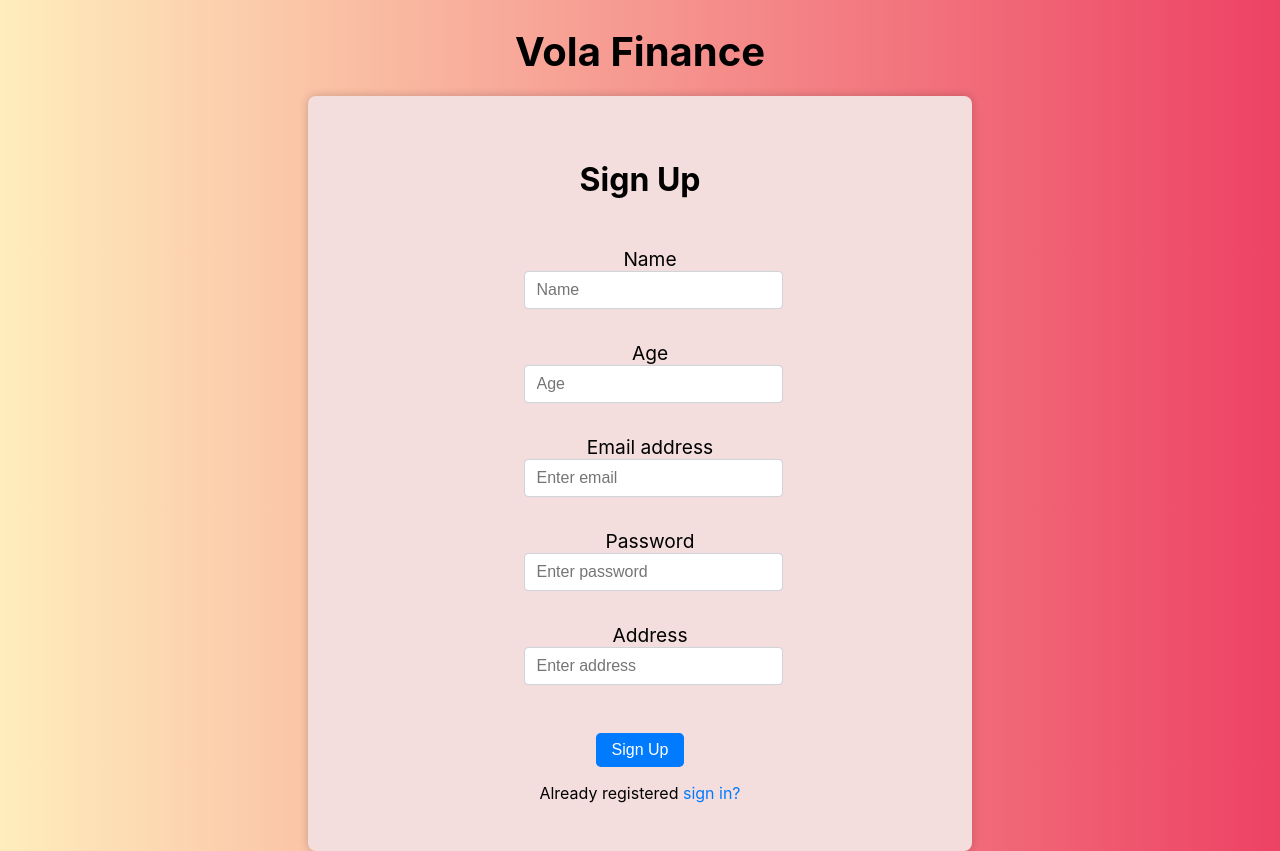
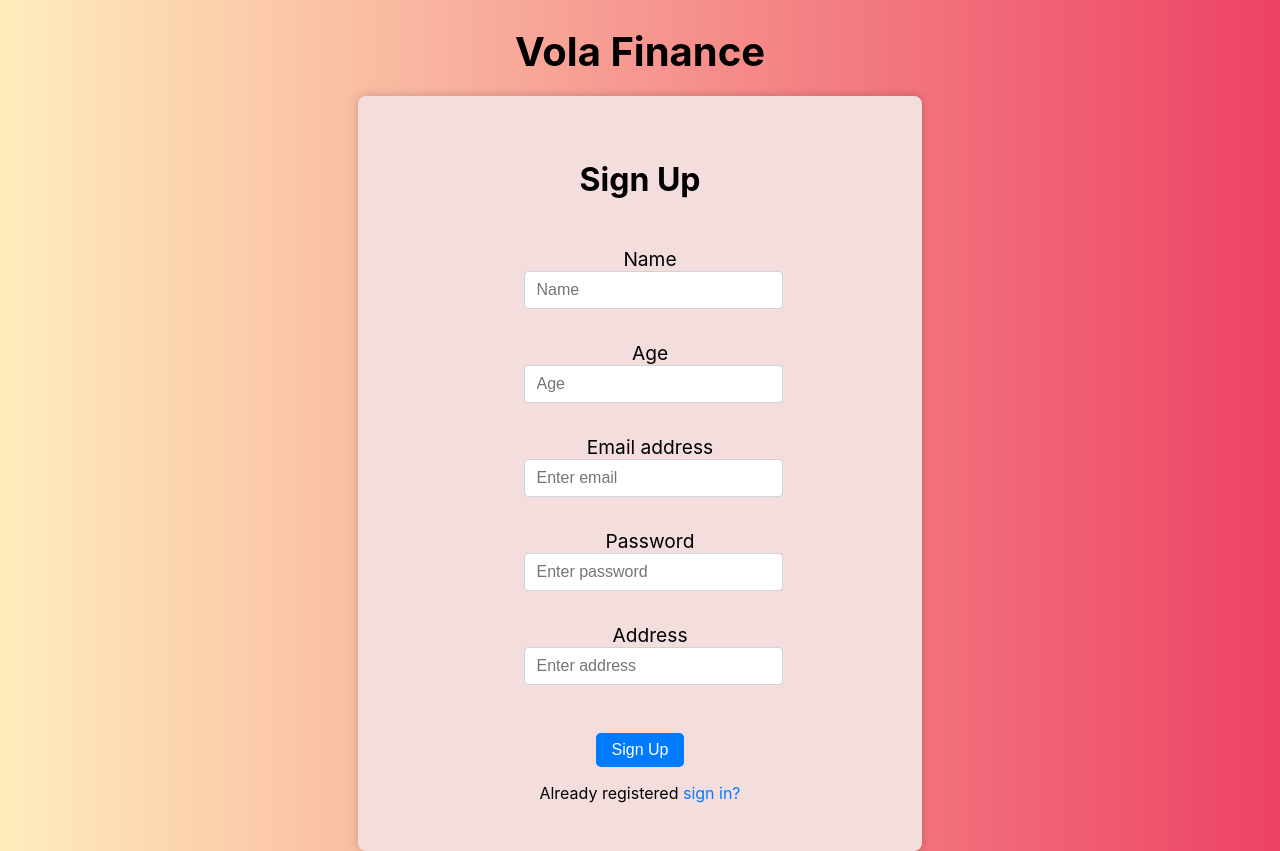
Before and after one commit to shreyad10/Mysql-frontemd, a React (Create React App) app: page /signup in a window 1280 px wide. Built offline with nearby package versions, Linux system fonts and the light colour scheme.

Commit message:
google sign in handled

```diff
--- a/src/App.css
+++ b/src/App.css
@@ -47,7 +47,7 @@ body{
   background-image: linear-gradient(to left,#ed4264 , #ffedbc);
 }
 
-form {
+.loginbox {
   display: flex;
   flex-direction: column;
   align-items: center;
@@ -141,8 +141,18 @@ button:hover {
 
 /* {signup} */
 
-form {
+.SignUpForm {
   max-width: 600px;
+  display: flex;
+  flex-direction: column;
+  align-items: center;
+  justify-content: center;
+  background-color: #f4dddd;
+  padding: 2rem;
+  border-radius: 0.5rem;
+  box-shadow: 0px 0px 10px rgba(0, 0, 0, 0.2);
+  width: 90%;
+  max-width: 500px;
   margin: 0 auto;
 }
 
--- a/src/components/loginComponent.jsx
+++ b/src/components/loginComponent.jsx
@@ -32,15 +32,15 @@ export default function Login() {
         })
             .then((res) => res.json())
             .then((data) => {
-                console.log(data, "userRegister");
                 if (data.status == "ok") {
                     window.localStorage.setItem("token", data.data);
                     toast.success("Login successful");
                     navigate('/details')
+                } else if (data.msg == "Incorrect credentials ") {
+                    toast.error("Invalid email or password")
                 } else {
                     toast.error("Not registered, please register!");
                     navigate('/signup')
-
                 }
             });
 
@@ -63,6 +63,7 @@ export default function Login() {
 
     return (
         <>
+            <div className="loginbox">
                 <form onSubmit={handleSubmit}>
                     <h3>Sign In</h3>
 
@@ -108,11 +109,11 @@ export default function Login() {
                     <p className="forgot-password text-right">
                         Not registered?  <a href="/signup">Sign Up</a>
                     </p>
+
+                </form>
                 <button onClick={signInWithGoogle}>Sign In with google</button>
 
-            </form>
-
-
+            </div>
         </>
 
     );
--- a/src/components/signupComponent.jsx
+++ b/src/components/signupComponent.jsx
@@ -1,7 +1,7 @@
 import React, { useState } from "react";
 import BaseURL from '../BaseURL'
 import { useNavigate } from "react-router-dom";
-import { ToastContainer, toast } from 'react-toastify';
+import { toast } from 'react-toastify';
 import 'react-toastify/dist/ReactToastify.css';
 
 
@@ -50,7 +50,7 @@ export default function SignUp() {
 
 
    return (
-      <form onSubmit={handleSubmit}>
+      <form onSubmit={handleSubmit} className = "SignUpForm">
          <h3>Sign Up</h3>
 
 
--- a/src/components/userDetailsComponent.jsx
+++ b/src/components/userDetailsComponent.jsx
@@ -3,6 +3,7 @@ import BaseURL from "../BaseURL";
 import { useNavigate } from "react-router-dom";
 import { toast } from 'react-toastify';
 import 'react-toastify/dist/ReactToastify.css';
+import { auth } from "../config/firebase";
 
 
 
@@ -31,7 +32,7 @@ export default function UserDetails() {
                setInfo(data[0])
 
                if (data[0] == null) {
-                  toast.error('No data to display')
+                  console.log(auth?.currentUser?.email);
                   navigate('/details')
                }
 
@@ -57,13 +58,19 @@ export default function UserDetails() {
          <h1>Dashboard</h1>
          {info ? (
             <div className="info">
+               <p>Hey, {info.Name}!</p>
+               <p> Welcome to Dashboard</p>
                <p>Name: {info.Name}</p>
                <p>Age: {info.Age}</p>
                <p>Email: {info.Email}</p>
                <p>Address: {info.Address}</p>
             </div>
          ) : (
-            <p>load</p>
+            <div className="info">
+            <p>Hey, {auth?.currentUser?.email}!</p>
+            <p> Welcome to Dashboard</p>
+            <p>LoggedIn as:  {auth?.currentUser?.email}</p>
+            </div>
          )}
          <button onClick={logOut}>Log Out</button>
       </div>
```
Lines whose indentation alone changed are shown as unchanged.
